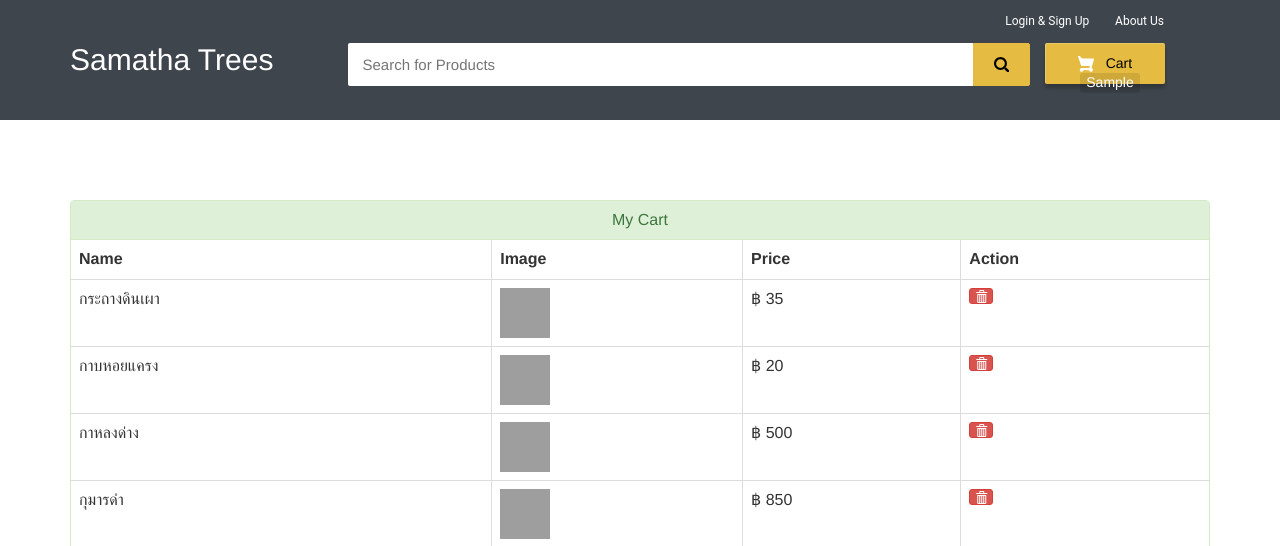
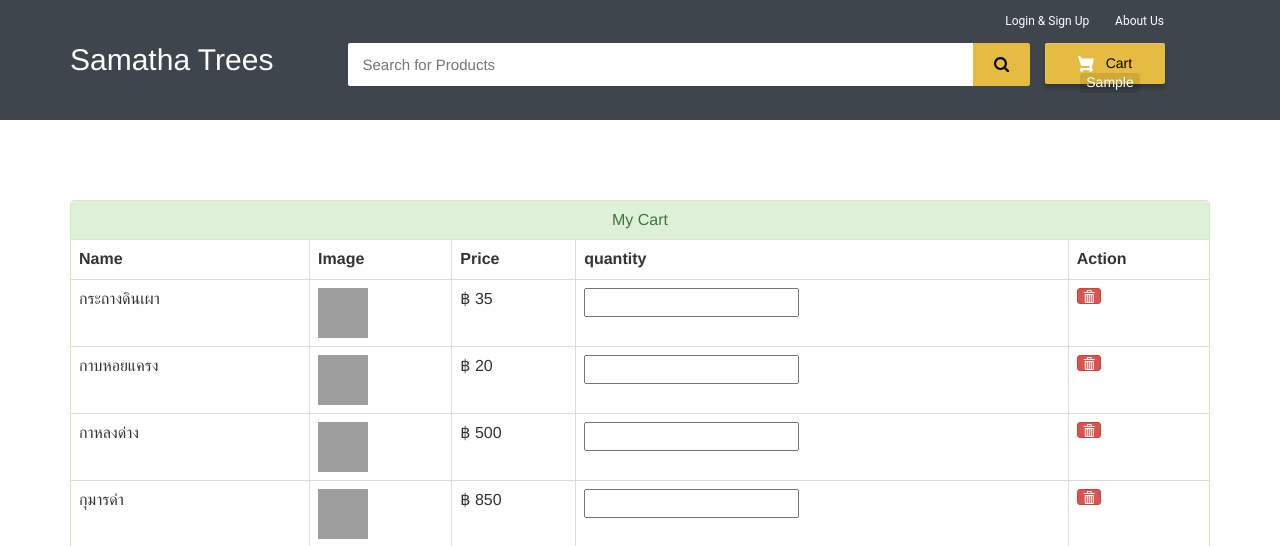
Before and after one commit to nosferazul/website, a Django app: template templates/ecom/cart.html in a window 1280 px wide. Shown: the top 546 px of the page. Run offline with Django 3.2, Linux system fonts and the light colour scheme; data comes from the database, SQL or seed files in the repository; both versions use the stored data as it was after the commit; tables that the repository leaves empty hold one stand-in row (values such as "Sample post"); the template is opened without the code that fills it: values that come from a table or form of the project are taken from there, most other values are stand-ins (such as "Sample title", 1, 10 or a date in 2020); some libraries are stand-ins or nearby versions; grey boxes are pictures that could not be loaded.

Commit message:
add quantity

```diff
--- a/templates/ecom/cart.html
+++ b/templates/ecom/cart.html
@@ -78,7 +78,7 @@ written By : sumit kumar
           <th>Name</th>
           <th>Image</th>
           <th>Price</th>
-
+          <th>quantity</th>
           <th>Action</th>
 
         </tr>
@@ -90,7 +90,7 @@ written By : sumit kumar
         <td> {{p.name}}</td>
         <td> <img src="{% static p.product_image.url %}" alt="Profile Pic" height="50px" width="50px" /></td>
         <td>฿ {{p.price}}</td>
-
+        <td><input type="number" name="quantity" min="1" value="{{p.quantity}}" /></td>
 
         <td><a class="btn btn-danger btn-xs" href="{% url 'remove-from-cart' p.id  %}"><span class="glyphicon glyphicon-trash"></span></a></td>
 
--- a/templates/ecom/payment.html
+++ b/templates/ecom/payment.html
@@ -94,7 +94,7 @@
   <!-- <input type="submit"> -->
 
 
-{{}}
+
 
 </body>
 </html>
```
Also changed, not shown: db.sqlite3.
